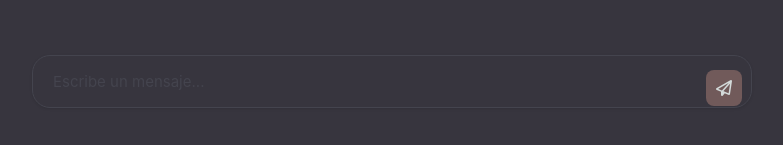
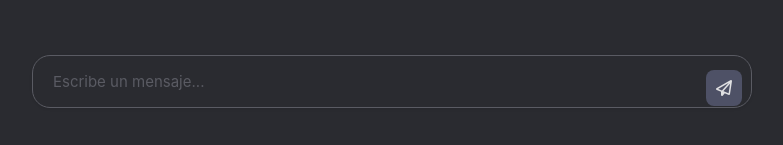
Before and after one commit to luissinisterra/local-ai-management, a plain HTML site: page index.html in a window 1280 px wide. Shown: the part 652-797 px from the top of the page, 248-1031 px from the left. Drawn offline with Linux system fonts and the light colour scheme.

Commit message:
Mejora de estilos

```diff
--- a/css/styles.css
+++ b/css/styles.css
@@ -1,4 +1,4 @@
-/* Reset y definición de modo oscuro */
+/* Reset y definición de modo oscuro SUAVE */
 * {
   margin: 0;
   padding: 0;
@@ -6,12 +6,12 @@
 }
 
 :root {
-  /* Tus colores para modo oscuro */
-  --color-bg: #37353E;       /* Fondo principal */
-  --color-muted: #44444E;    /* Bordes, placeholder, scroll */
-  --color-ai: #715A5A;       /* Fondo de mensajes IA */
-  --color-user: #37353E;     /* Fondo de mensajes usuario (mismo que bg, pero con texto claro) */
-  --color-text: #D3DAD9;     /* Texto principal y mensajes de usuario */
+  --color-bg: #2A2B30;        /* Fondo principal — gris oscuro suave */
+  --color-muted: #5A5B63;     /* Scroll, placeholder, bordes — gris medio */
+  --color-ai: #3C3E47;        /* Fondo de IA — gris azulado calmado */
+  --color-user: #444654;      /* Fondo de usuario — gris ligeramente más oscuro que el de IA */
+  --color-text: #E0E0E2;      /* Texto — blanco suave, sin brillo */
+  --color-button: #4E5166;    /* Botón de enviar — gris azulado/violeta tenue */
 }
 
 body {
@@ -60,14 +60,13 @@ body {
   line-height: 1.5;
   word-wrap: break-word;
   font-weight: 400;
-  box-shadow: 0 1px 3px rgba(0,0,0,0.1); /* Sutil para profundidad en modo oscuro */
+  box-shadow: 0 1px 3px rgba(0,0,0,0.1); /* Sutil para profundidad */
 }
 
 .message.user .bubble {
   background: var(--color-user);
   color: var(--color-text);
   border-bottom-right-radius: 6px;
-  border: 1px solid var(--color-muted); /* Sutil borde para definir sobre fondo oscuro */
 }
 
 .message.ai .bubble {
@@ -110,8 +109,8 @@ body {
 }
 
 #user-input:focus {
-  border-color: var(--color-ai);
-  box-shadow: 0 1px 6px rgba(113, 90, 90, 0.3);
+  border-color: var(--color-button);
+  box-shadow: 0 1px 6px rgba(78, 81, 102, 0.3);
 }
 
 /* Botón de enviar — con Font Awesome, minimalista, integrado */
@@ -119,7 +118,7 @@ body {
   position: absolute;
   right: 10px;
   bottom: 10px;
-  background: var(--color-ai);
+  background: var(--color-button);
   color: var(--color-text);
   border: none;
   border-radius: 8px;
@@ -135,7 +134,7 @@ body {
 }
 
 #user-button:hover {
-  background: #5d4a4a; /* Oscurecer un poco el tono tierra */
+  background: #45485a; /* Un poquito más oscuro */
 }
 
 #user-button:active {
@@ -157,7 +156,7 @@ body {
 }
 
 #chat-messages::-webkit-scrollbar-thumb:hover {
-  background: var(--color-ai);
+  background: var(--color-button);
 }
 
 /* Responsive */
```
Also changed, not shown: index.html (+0 -1 lines).
